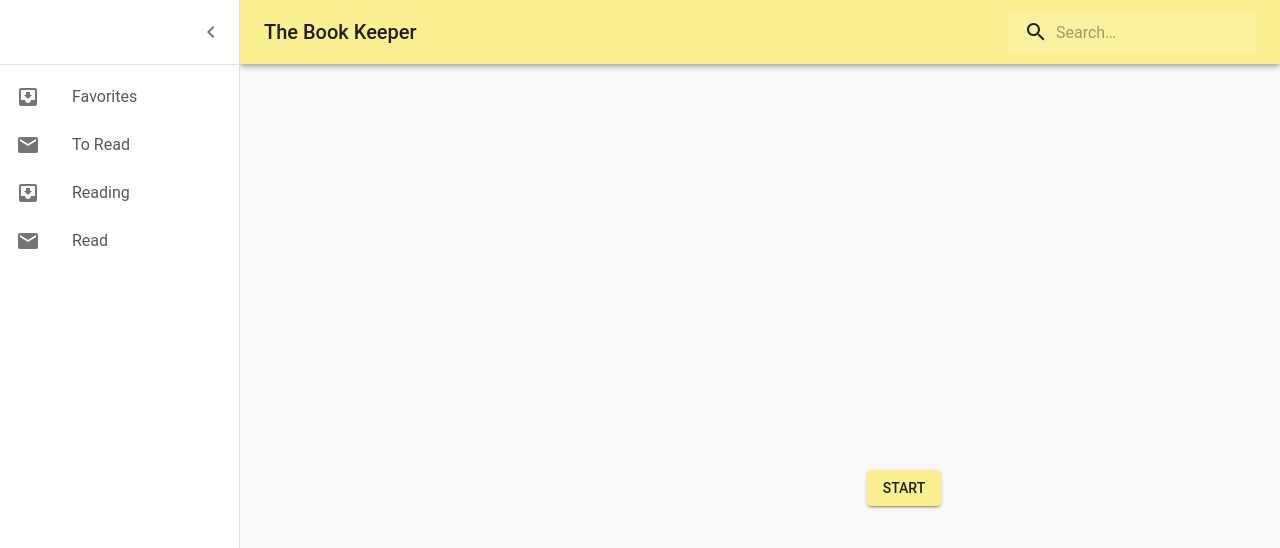
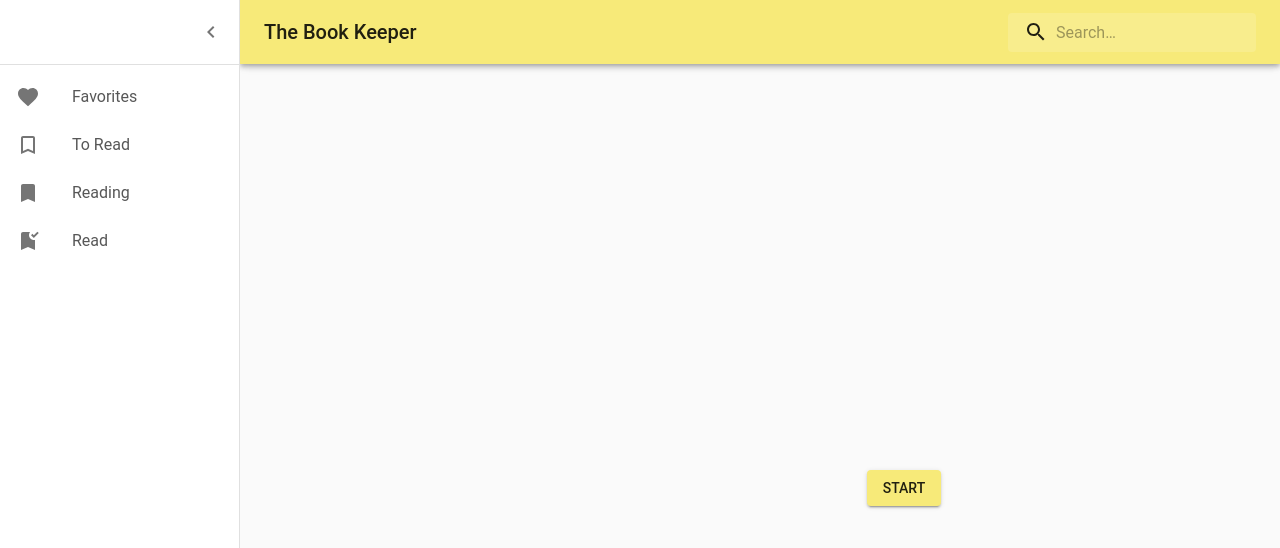
Before and after one commit to robertheory/book-keeper, a Next.js app: page / in a window 1280 px wide. Both pictures are taken after a click on the button "open drawer". Shown: the top 548 px of the page. Built offline with nearby package versions, Linux system fonts and the light colour scheme.

Commit message:
pages and paths data

```diff
--- a/src/components/Layout/Drawer.tsx
+++ b/src/components/Layout/Drawer.tsx
@@ -1,9 +1,8 @@
 'use client';
 
+import { menuItems } from '@/data/pages';
 import ChevronLeftIcon from '@mui/icons-material/ChevronLeft';
 import ChevronRightIcon from '@mui/icons-material/ChevronRight';
-import MailIcon from '@mui/icons-material/Mail';
-import InboxIcon from '@mui/icons-material/MoveToInbox';
 import Divider from '@mui/material/Divider';
 import MaterialDrawer from '@mui/material/Drawer';
 import IconButton from '@mui/material/IconButton';
@@ -13,6 +12,8 @@ import ListItemButton from '@mui/material/ListItemButton';
 import ListItemIcon from '@mui/material/ListItemIcon';
 import ListItemText from '@mui/material/ListItemText';
 import { styled, useTheme } from '@mui/material/styles';
+import Link from 'next/link';
+import { createElement } from 'react';
 
 const drawerWidth = 240;
 
@@ -58,15 +59,23 @@ const Drawer = ({ handleDrawerClose, isOpen }: DrawerProps) => {
 			</DrawerHeader>
 			<Divider />
 			<List>
-				{['Favorites', 'To Read', 'Reading', 'Read'].map((text, index) => (
-					<ListItem key={text} disablePadding>
-						<ListItemButton>
-							<ListItemIcon>
-								{index % 2 === 0 ? <InboxIcon /> : <MailIcon />}
-							</ListItemIcon>
-							<ListItemText primary={text} />
-						</ListItemButton>
-					</ListItem>
+				{menuItems.map(({ text, icon, path }) => (
+					<Link
+						key={text}
+						href={path}
+						passHref
+						style={{
+							textDecoration: 'none',
+							color: 'inherit',
+						}}
+					>
+						<ListItem disablePadding>
+							<ListItemButton>
+								<ListItemIcon>{createElement(icon)}</ListItemIcon>
+								<ListItemText primary={text} />
+							</ListItemButton>
+						</ListItem>
+					</Link>
 				))}
 			</List>
 		</MaterialDrawer>
--- /dev/null
+++ b/src/data/pages.ts
@@ -0,0 +1,29 @@
+import {
+	Bookmark,
+	BookmarkAdded,
+	BookmarkBorder,
+	Favorite,
+} from '@mui/icons-material';
+
+export const menuItems = [
+	{
+		text: 'Favorites',
+		icon: Favorite,
+		path: '/favorites',
+	},
+	{
+		text: 'To Read',
+		icon: BookmarkBorder,
+		path: '/to-read',
+	},
+	{
+		text: 'Reading',
+		icon: Bookmark,
+		path: '/reading',
+	},
+	{
+		text: 'Read',
+		icon: BookmarkAdded,
+		path: '/read',
+	},
+];
--- a/src/styles/theme.ts
+++ b/src/styles/theme.ts
@@ -7,7 +7,7 @@ export const themeOptions: ThemeOptions = {
 	palette: {
 		mode: 'light',
 		primary: {
-			main: '#faef91',
+			main: '#f7ea79',
 		},
 		secondary: {
 			main: '#fafafa',
@@ -17,7 +17,7 @@ export const themeOptions: ThemeOptions = {
 		},
 		text: {
 			primary: '#575757',
-			secondary: '#faef91',
+			secondary: '#fafafa',
 		},
 	},
 	typography: {
```
